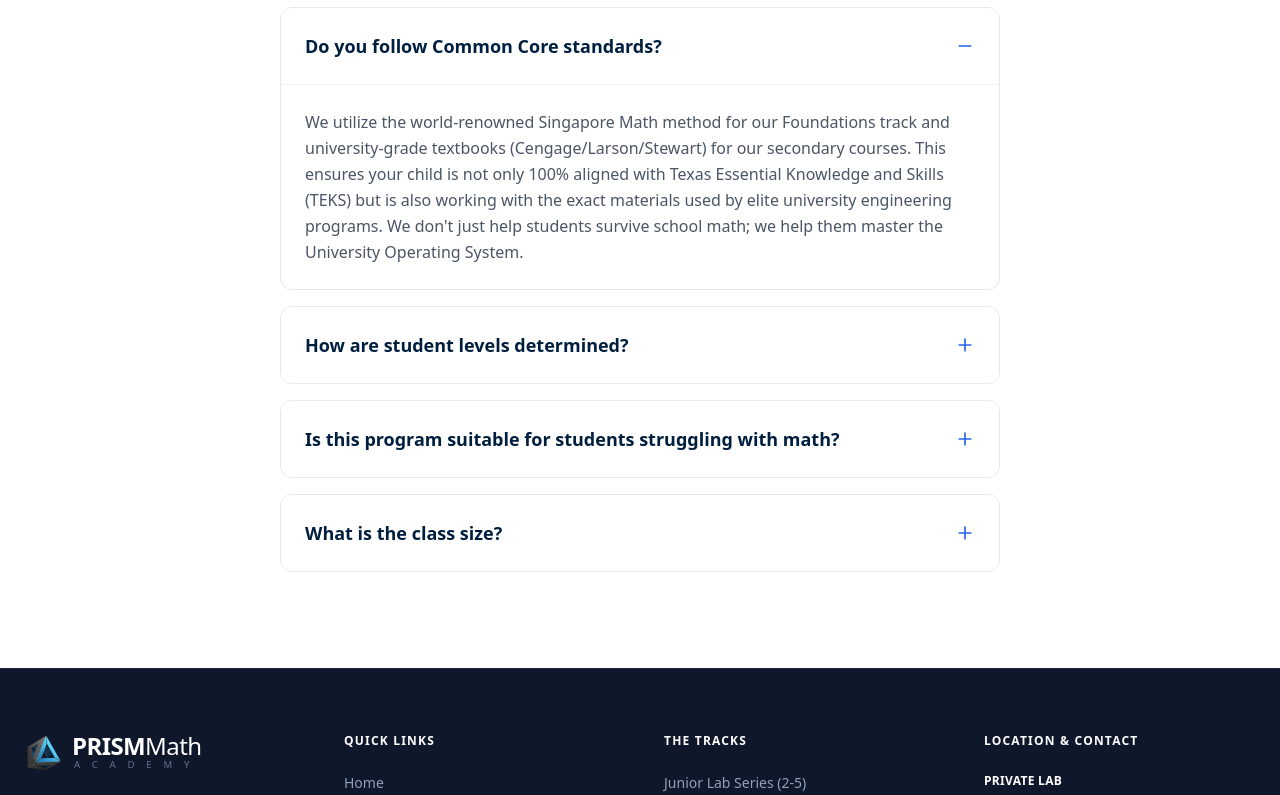
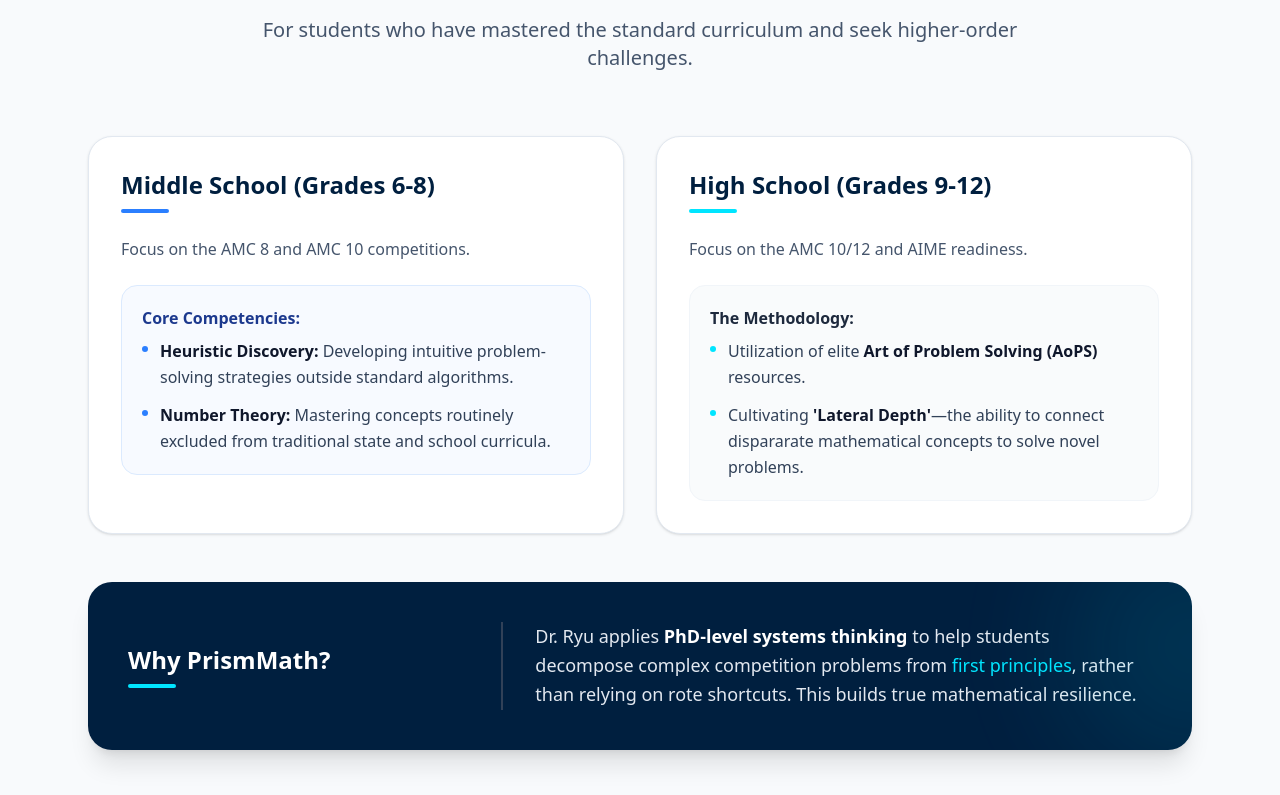
Before and after one commit to sharpencil/prismmath-website, a Next.js app: page /programs in a window 1280 px wide. Shown: the part 1522-2317 px from the top of the page. Built offline with nearby package versions, Linux system fonts and the light colour scheme; a web font is replaced by a local one.

Commit message:
Update FAQ, investment, and programs pages

```diff
--- a/app/investment/page.tsx
+++ b/app/investment/page.tsx
@@ -22,8 +22,11 @@ export default function InvestmentPage() {
                         <span className="text-transparent bg-clip-text bg-gradient-to-r from-blue-700 to-accent">STEM Excellence.</span>
                     </h1>
 
-                    <p className="text-xl md:text-2xl text-slate-600 max-w-3xl mx-auto font-medium leading-relaxed">
+                    <p className="text-xl md:text-2xl text-slate-600 max-w-3xl mx-auto font-medium leading-relaxed mb-4">
                         University-standard instruction engineered for the ambitious student.
+                    </p>
+                    <p className="text-lg text-slate-500 max-w-2xl mx-auto">
+                        Flexible enrollment based on your student’s unique academic roadmap.
                     </p>
                 </div>
 
@@ -92,6 +95,15 @@ export default function InvestmentPage() {
                         </p>
                     </div>
 
+                    {/* How It Works - Defining The Track */}
+                    <div className="max-w-3xl mx-auto bg-blue-50/50 border border-blue-100 rounded-2xl p-6 md:p-8 mb-12 shadow-sm text-center">
+                        <h3 className="text-xl font-bold text-blue-900 mb-3">Defining 'The Track'</h3>
+                        <p className="text-slate-700 leading-relaxed text-sm md:text-base">
+                            A <strong className="text-slate-900">Track</strong> consists of one 1.5-hour weekly Logic Lab (6 hours of PhD-led instruction per month).
+                            Students may enroll in a single track (e.g., Algebra 1) or multiple tracks (e.g., Geometry + Competitive Logic) depending on their goals.
+                        </p>
+                    </div>
+
                     <div className="grid md:grid-cols-2 gap-8 items-stretch justify-center max-w-4xl mx-auto">
 
                         {/* Anchor Pricing (Standard) */}
@@ -102,7 +114,7 @@ export default function InvestmentPage() {
 
                                 <div className="mb-8">
                                     <span className="text-4xl font-bold text-primary">$200</span>
-                                    <span className="text-slate-500 font-medium"> / Month</span>
+                                    <span className="text-slate-500 font-medium"> / Month per track</span>
                                 </div>
 
                                 <ul className="space-y-4 mb-8">
@@ -112,7 +124,11 @@ export default function InvestmentPage() {
                                     </li>
                                     <li className="flex items-start gap-3">
                                         <Check className="w-5 h-5 text-slate-300 shrink-0 mt-0.5" />
-                                        <span className="text-slate-600 text-sm">Comprehensive curriculum</span>
+                                        <span className="text-slate-600 text-sm">1.5-hour weekly sessions</span>
+                                    </li>
+                                    <li className="flex items-start gap-3">
+                                        <Check className="w-5 h-5 text-slate-300 shrink-0 mt-0.5" />
+                                        <span className="text-slate-600 text-sm">University-standard curriculum</span>
                                     </li>
                                     <li className="flex items-start gap-3">
                                         <Check className="w-5 h-5 text-slate-300 shrink-0 mt-0.5" />
@@ -136,14 +152,17 @@ export default function InvestmentPage() {
                                 </p>
 
                                 <div className="mb-8">
-                                    <div className="flex items-end gap-2 mb-2">
+                                    <div className="flex items-end gap-2 mb-3">
                                         <span className="text-5xl font-bold text-primary">$150</span>
-                                        <span className="text-slate-500 font-medium mb-1"> / Month</span>
+                                        <span className="text-slate-500 font-medium mb-1.5"> / Month per track</span>
                                     </div>
-                                    <div className="inline-flex items-center gap-1.5 text-xs font-semibold text-emerald-700 bg-emerald-50 px-3 py-1.5 rounded-md">
-                                        <ShieldCheck className="w-3.5 h-3.5" />
-                                        Lifetime Rate Lock: Secure this finding price for as long as enrolled.
+                                    <div className="inline-flex items-center gap-1.5 text-xs font-semibold text-emerald-700 bg-emerald-50 px-3 py-2 rounded-md mb-2 w-full">
+                                        <ShieldCheck className="w-4 h-4 shrink-0" />
+                                        <span>Lifetime rate lock for founding families.</span>
                                     </div>
+                                    <p className="text-xs text-slate-500 leading-relaxed italic border-l-2 border-slate-200 pl-3">
+                                        Enroll in any track now at the founding rate and maintain this pricing for the duration of your student's journey at PrismMath.
+                                    </p>
                                 </div>
 
                                 <ul className="space-y-4 mb-8">
@@ -175,6 +194,14 @@ export default function InvestmentPage() {
                             </div>
                         </div>
                     </div>
+
+                    {/* Multi-Track Advantage */}
+                    <div className="mt-16 max-w-3xl mx-auto border-t border-slate-200 pt-12">
+                        <h4 className="text-lg font-bold text-primary mb-3 text-center md:text-left">The 'Multi-Track' Advantage</h4>
+                        <p className="text-slate-600 leading-relaxed text-sm md:text-base text-center md:text-left">
+                            For ambitious students seeking both vertical rigor (GPA Mastery) and lateral depth (Competitive Logic), enrolling in dual tracks provides a comprehensive university-track foundation.
+                        </p>
+                    </div>
                 </div>
             </section>
 
@@ -199,6 +226,6 @@ export default function InvestmentPage() {
             </section>
 
             <Footer />
-        </main>
+        </main >
     );
 }
--- a/app/programs/ProgramsClient.tsx
+++ b/app/programs/ProgramsClient.tsx
@@ -36,7 +36,96 @@ export default function Programs() {
             {/* 5-Series Framework */}
             <ProgramRoadmap />
 
+            {/* Competitive Logic & AMC Prep Section */}
+            <section className="py-24 bg-slate-50 border-y border-slate-100 relative overflow-hidden">
+                <div className="container mx-auto px-6 max-w-6xl relative z-10">
+                    <div className="text-center mb-16">
+                        <div className="inline-flex items-center gap-2 px-4 py-2 rounded-full bg-blue-100 text-blue-800 font-bold text-sm mb-6 uppercase tracking-wider">
+                            Advanced Track
+                        </div>
+                        <h2 className="text-3xl md:text-5xl font-serif font-bold text-primary mb-6">Competitive Logic & <span className="text-transparent bg-clip-text bg-gradient-to-r from-blue-600 to-accent">AMC Prep</span></h2>
+                        <p className="text-xl text-slate-600 max-w-3xl mx-auto font-medium">
+                            For students who have mastered the standard curriculum and seek higher-order challenges.
+                        </p>
+                    </div>
 
+                    <div className="grid md:grid-cols-2 gap-8 mb-12">
+                        {/* Middle School */}
+                        <motion.div
+                            initial={{ opacity: 0, y: 20 }}
+                            whileInView={{ opacity: 1, y: 0 }}
+                            viewport={{ once: true }}
+                            transition={{ duration: 0.5 }}
+                            className="bg-white p-8 rounded-3xl border border-slate-200 shadow-sm hover:shadow-md transition-shadow"
+                        >
+                            <h3 className="text-2xl font-bold text-primary mb-2">Middle School (Grades 6-8)</h3>
+                            <div className="w-12 h-1 bg-blue-500 rounded-full mb-6"></div>
+                            <p className="text-slate-600 mb-6 font-medium">Focus on the AMC 8 and AMC 10 competitions.</p>
+                            <div className="bg-blue-50/50 p-5 rounded-2xl border border-blue-100">
+                                <h4 className="font-bold text-blue-900 mb-2">Core Competencies:</h4>
+                                <ul className="space-y-3">
+                                    <li className="flex items-start gap-3">
+                                        <div className="w-1.5 h-1.5 rounded-full bg-blue-500 mt-2 shrink-0"></div>
+                                        <span className="text-slate-700 leading-relaxed"><strong className="text-slate-900">Heuristic Discovery:</strong> Developing intuitive problem-solving strategies outside standard algorithms.</span>
+                                    </li>
+                                    <li className="flex items-start gap-3">
+                                        <div className="w-1.5 h-1.5 rounded-full bg-blue-500 mt-2 shrink-0"></div>
+                                        <span className="text-slate-700 leading-relaxed"><strong className="text-slate-900">Number Theory:</strong> Mastering concepts routinely excluded from traditional state and school curricula.</span>
+                                    </li>
+                                </ul>
+                            </div>
+                        </motion.div>
+
+                        {/* High School */}
+                        <motion.div
+                            initial={{ opacity: 0, y: 20 }}
+                            whileInView={{ opacity: 1, y: 0 }}
+                            viewport={{ once: true }}
+                            transition={{ duration: 0.5, delay: 0.1 }}
+                            className="bg-white p-8 rounded-3xl border border-slate-200 shadow-sm hover:shadow-md transition-shadow"
+                        >
+                            <h3 className="text-2xl font-bold text-primary mb-2">High School (Grades 9-12)</h3>
+                            <div className="w-12 h-1 bg-accent rounded-full mb-6"></div>
+                            <p className="text-slate-600 mb-6 font-medium">Focus on the AMC 10/12 and AIME readiness.</p>
+                            <div className="bg-slate-50/80 p-5 rounded-2xl border border-slate-100">
+                                <h4 className="font-bold text-slate-800 mb-2">The Methodology:</h4>
+                                <ul className="space-y-3">
+                                    <li className="flex items-start gap-3">
+                                        <div className="w-1.5 h-1.5 rounded-full bg-accent mt-2 shrink-0"></div>
+                                        <span className="text-slate-700 leading-relaxed">Utilization of elite <strong className="text-slate-900">Art of Problem Solving (AoPS)</strong> resources.</span>
+                                    </li>
+                                    <li className="flex items-start gap-3">
+                                        <div className="w-1.5 h-1.5 rounded-full bg-accent mt-2 shrink-0"></div>
+                                        <span className="text-slate-700 leading-relaxed">Cultivating <strong className="text-slate-900">'Lateral Depth'</strong>—the ability to connect dispararate mathematical concepts to solve novel problems.</span>
+                                    </li>
+                                </ul>
+                            </div>
+                        </motion.div>
+                    </div>
+
+                    {/* Why Prism Callout */}
+                    <motion.div
+                        initial={{ opacity: 0, y: 20 }}
+                        whileInView={{ opacity: 1, y: 0 }}
+                        viewport={{ once: true }}
+                        transition={{ duration: 0.5, delay: 0.2 }}
+                        className="bg-primary text-white p-8 md:p-10 rounded-3xl relative overflow-hidden flex flex-col md:flex-row items-center gap-8 shadow-xl"
+                    >
+                        {/* Abstract background shape */}
+                        <div className="absolute top-0 right-0 w-64 h-64 bg-accent rounded-full opacity-10 blur-3xl translate-x-1/2 -translate-y-1/4 pointer-events-none"></div>
+
+                        <div className="md:w-1/3 shrink-0">
+                            <h3 className="text-2xl font-serif font-bold mb-2">Why PrismMath?</h3>
+                            <div className="w-12 h-1 bg-accent rounded-full"></div>
+                        </div>
+                        <div className="md:w-2/3 border-l-2 border-slate-700 pl-6 md:pl-8">
+                            <p className="text-lg text-slate-200 leading-relaxed">
+                                Dr. Ryu applies <strong className="text-white">PhD-level systems thinking</strong> to help students decompose complex competition problems from <span className="text-accent font-medium">first principles</span>, rather than relying on rote shortcuts. This builds true mathematical resilience.
+                            </p>
+                        </div>
+                    </motion.div>
+                </div>
+            </section>
 
             <FAQ />
             <Footer />
--- a/components/FAQ.tsx
+++ b/components/FAQ.tsx
@@ -18,8 +18,16 @@ const faqs = [
         answer: "Yes. Often, 'struggling' students are simply missing the visual frameworks to understand abstract concepts. Our Principle-First method rebuilds confidence by providing those missing mental models."
     },
     {
+        question: "Is this program suitable for students struggling with math?",
+        answer: "Yes. Often, 'struggling' students are simply missing the visual frameworks to understand abstract concepts. Our Principle-First method rebuilds confidence by providing those missing mental models."
+    },
+    {
         question: "What is the class size?",
         answer: "We maintain strictly small cohorts (max 6-8 students) to ensure every student receives personal architectural review of their work."
+    },
+    {
+        question: "Can my student take more than one course?",
+        answer: "Yes. Many of our Professional Elite students choose to pair a core Honors track (like Algebra 2) with a performance track (like SAT Prep or Competitive Logic). Each track is billed separately as a 1.5-hour weekly session."
     }
 ];
 
```
